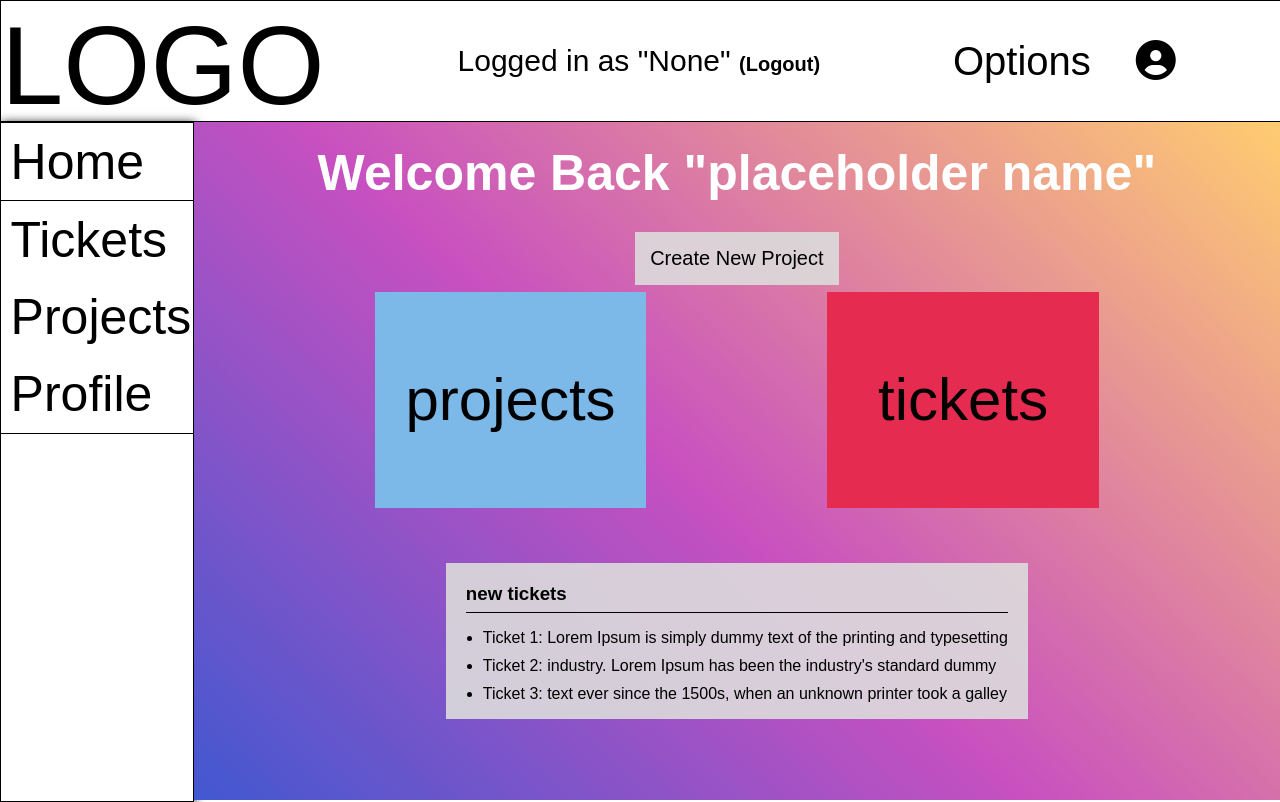
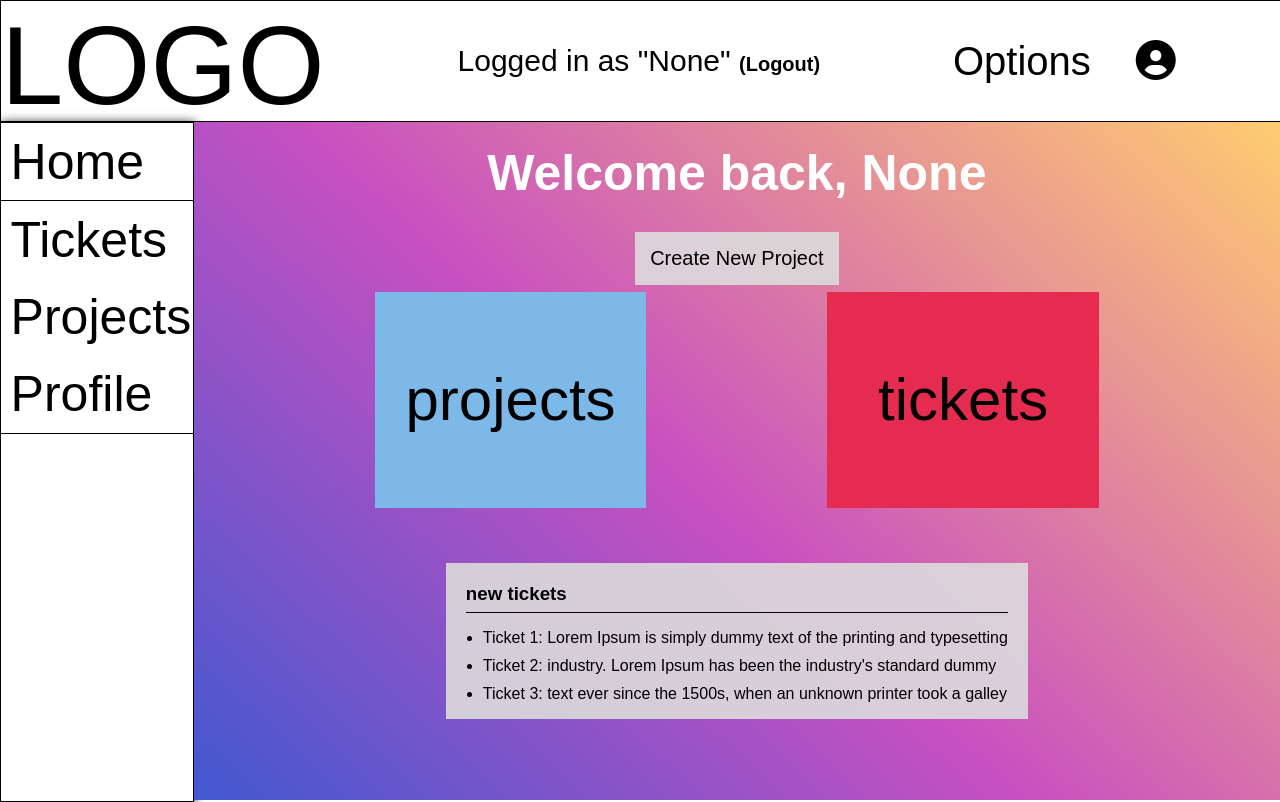
Before and after one commit to MicroOptimization/cdx_issue_tracker, a Flask app: page /home in a window 1280 px wide. Run offline with Flask 2, Linux system fonts and the light colour scheme; parts of the project's set-up code (start-up, migrations or seed data) failed here and were passed over; some libraries are stand-ins or nearby versions.

Commit message:
removed placeholder name from home page

```diff
--- a/application.py
+++ b/application.py
@@ -92,8 +92,6 @@ def cur_project(pid):
             if len(cur_col_tickets) != 0:
                 tickets[col["col_id"]] = cur_col_tickets
         return render_template("project.html", project=project_info[0], cols=cols, tickets=tickets)
-
-    print("tix: 2 " , tickets)
     return render_template("project.html")
 
 @application.route("/deleteticket/<int:pid>", methods= ["POST", "GET"])
--- a/templates/home.html
+++ b/templates/home.html
@@ -10,7 +10,7 @@
 {% block innerbody %}
 <div class="innerbody">
     <div class="welcomeback_wrapper">
-        <h1 class="welcomeback_label">Welcome Back "placeholder name"</h1>
+        <h1 class="welcomeback_label">Welcome back, {{ username }}</h1>
 
         <a href="/newproject">Create New Project</a>
     </div>
```
